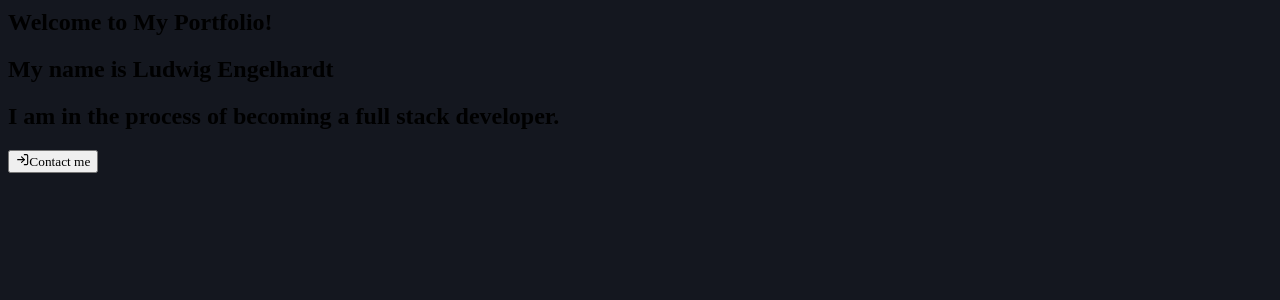
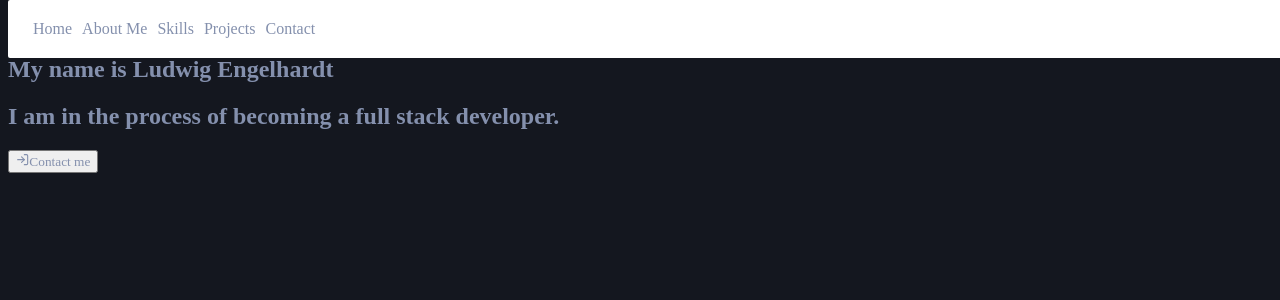
Before and after one commit to LudwigLEDE/Portfolio, a React (Vite) app: page / in a window 1280 px wide. Shown: the top 300 px of the page. Built offline with nearby package versions, Linux system fonts and the light colour scheme; a web font is replaced by a local one.

Commit message:
Header Setup

```diff
--- a/src/App.jsx
+++ b/src/App.jsx
@@ -1,6 +1,7 @@
 import { useState } from 'react'
 
 import RoundedSlideButton from './components/RoundedSlideButton'
+import TopHeader from './components/TopHeader'
 
 import './css/App.css'
 
@@ -14,6 +15,7 @@ function App() {
     <>
      <div id='Section-Container'>
       <section id='Hero-Section' className='Section'>
+        <TopHeader />
     	  <div id='Hero-Content-Container'>
           <h1>Welcome to My Portfolio!</h1>
           <h2>My name is Ludwig Engelhardt</h2>
--- a/src/components/TopHeader.jsx
+++ b/src/components/TopHeader.jsx
@@ -0,0 +1,36 @@
+import React, { useState, useEffect } from 'react';
+import "../css/TopHeader.css"
+
+const TopHeader = () => {
+  const [isShrunk, setShrunk] = useState(false);
+
+  useEffect(() => {
+    const handleScroll = () => {
+      if (window.scrollY > 100) {
+        setShrunk(true);
+      } else {
+        setShrunk(false);
+      }
+    };
+
+    window.addEventListener('scroll', handleScroll);
+
+    return () => {
+      window.removeEventListener('scroll', handleScroll);
+    };
+  }, []);
+
+  return (
+    <header className={`header ${isShrunk ? 'shrunk' : ''}`}>
+        <div >
+            <a href="#Hero-Section">Home</a>
+            <a href="AboutMe-Section">About Me</a>
+            <a href="Skills-Section">Skills</a>
+            <a href="Projects-Section">Projects</a>
+            <a href="Contact-Section">Contact</a>
+        </div>
+    </header>
+  );
+};
+
+export default TopHeader;
--- a/src/css/App.css
+++ b/src/css/App.css
@@ -58,6 +58,7 @@
 /* Main CSS */
 * {
   font-family: Host_Grotesk;
+  color: var(--primary-content);
 }
 
 /* Sections CSS */
--- /dev/null
+++ b/src/css/TopHeader.css
@@ -0,0 +1,19 @@
+.header {
+  position: fixed;
+  top: 0;
+  width: 100%;
+  transition: all 0.3s ease-in-out;
+  background-color: white; /* Example background */
+  border-radius: 2px;
+  padding: 20px;
+  z-index: 1000; /* Ensure the header is above other content */
+}
+
+.header a {
+  padding: 5px;
+  text-decoration: none;
+}
+
+.shrunk {
+  padding: 10px 0;
+}
```
